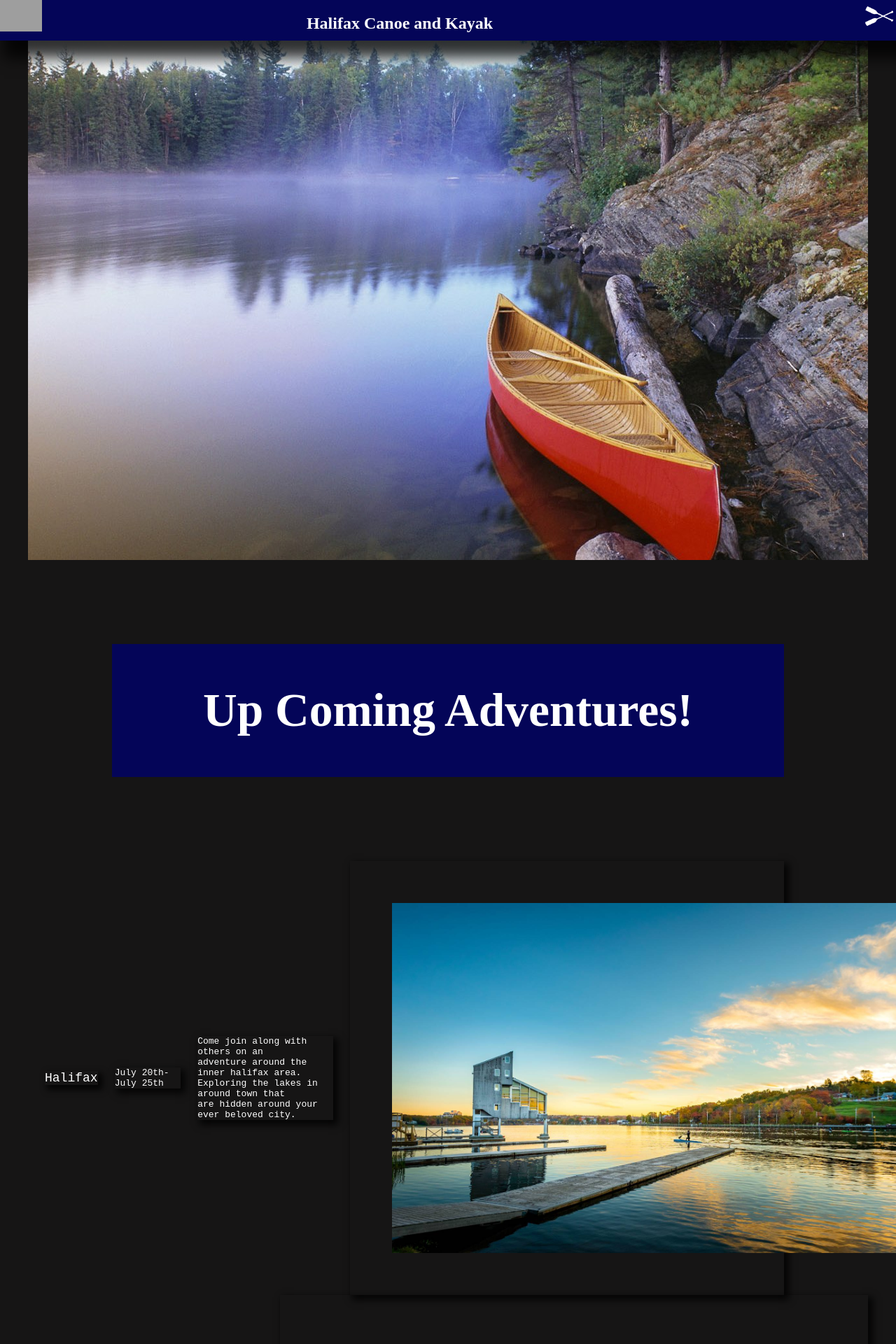
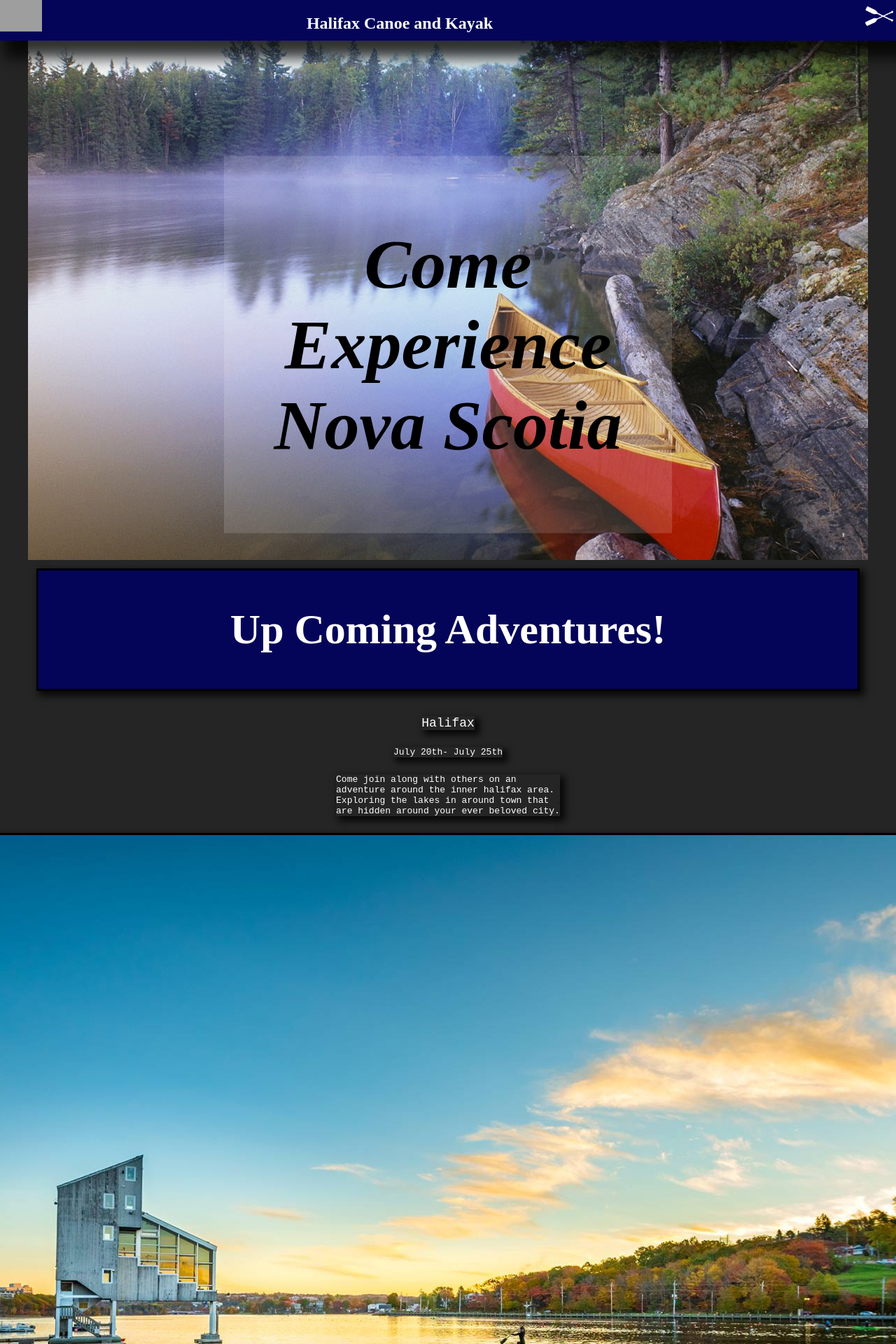
Before and after one commit to sdoull/https---github.com-sdoull-project1, a PHP site: page / in a window 1280 px wide; the page is wider, and only the part inside the window is pictured. Shown: the top 1920 px of that part at 70% size. Run offline with PHP 8.4, Linux system fonts and the light colour scheme; grey boxes are pictures that could not be loaded.

Commit message:
finished possibley

```diff
--- a/home.css
+++ b/home.css
@@ -17,6 +17,7 @@ html {
 
 h2 {
     color: white;
+    text-shadow: 2px, 4px, 4px, rgba(0, 0, 0, .8);
 
 }
 
@@ -45,7 +46,6 @@ h2 {
 }
 
 
-
 /*main contents*/
 .mainContents {
     width: 1200px;
@@ -64,10 +64,17 @@ h2 {
 }
 
 /* image text */
-.imgtxt1 {
-
-color: #ffffff;
-
+.overlay-text {
+    background-color: rgba(255, 255, 255, 0.134);
+    padding: 30px;
+    text-align: center;
+    position: absolute;
+    top: 75%;
+    right: 50%;
+    transform: translate(50%, -70%);
+    font-size: 50px;
+    font-style: italic;
+    color: rgb(0, 0, 0);
 
 }
 
@@ -88,29 +95,27 @@ color: #ffffff;
 }
 
 .trip {
-    background-color: rgb(22, 21, 21);
+    background-color: rgb(37, 37, 37);
+
 }
 
 
 
 
 .trip1img {
-    width: 500px;
-    height: 500px;
+
     box-shadow: 5px 5px 10px 2px rgba(0, 0, 0, .8);
-    border: #000000;
-    display: flex;
-    padding: 5%;
-    margin-right: 10%;
+    border: 3px solid #000000;
+    display: center;
+
 }
 
 #trip2img {
-    width: 50%;
-    height: 50%;
+    max-width: 100%;
+    height: auto;
     box-shadow: 5px 5px 10px 2px rgba(0, 0, 0, .8);
-    display: block;
-    padding: 10%;
-
+    border: 3px solid #000000;
+    display: center;
 
 }
 
@@ -120,12 +125,17 @@ color: #ffffff;
     color: #FFFFFF;
     display: flex;
     align-items: center;
+    flex-direction: column;
+
 
 }
 
 #trip1txt {
     margin: 2%;
     box-shadow: 5px 5px 10px 2px rgba(0, 0, 0, .8);
+    flex-direction: column;
+    align-items: center;
+
 }
 
 #trip1location {
@@ -133,6 +143,8 @@ color: #ffffff;
     display: flex;
     margin: 2%;
     box-shadow: 5px 5px 10px 2px rgba(0, 0, 0, .8);
+    flex-direction: column;
+
 }
 
 .trip2 {
@@ -141,11 +153,15 @@ color: #ffffff;
     color: #FFFFFF;
     display: flex;
     align-items: center;
-    position: relative;
+    flex-direction: column;
+
+
+
 }
 
 .trip1date {
     box-shadow: 5px 5px 10px 2px rgba(0, 0, 0, .8);
+    flex-direction: column;
 }
 
 .trip2date {
@@ -155,6 +171,7 @@ color: #ffffff;
 .trip2txt {
     margin: 2%;
     box-shadow: 5px 5px 10px 2px rgba(0, 0, 0, .8);
+    font-size: 15px;
 }
 
 #trip2location {
@@ -164,18 +181,23 @@ color: #ffffff;
 }
 
 .tripheader {
-    font-size: 45px;
+    font-size: 40px;
     display: flex;
     align-items: center;
     flex-direction: column;
     background-color: #040558;
-    margin: 10%;
+    margin: 1%;
+    box-shadow: 5px 5px 10px 2px rgba(0, 0, 0, .8);
+    border: 3px solid #000000;
+    text-shadow: 2px, 4px, 4px, rgba(0, 0, 0, .8);
 }
 
 .mainContents {
     padding: 0%;
+
 }
 
+/*burger menu*/
 .sidenav {
     height: 100%;
     /* 100% Full-height */
@@ -223,6 +245,13 @@ color: #ffffff;
     margin-left: 50px;
 }
 
+.button {
+    color: #ffffff;
+    background-color: #00a58d;
+    align-items: baseline;
+
+}
+
 
 /* On smaller screens, where height is less than 450px, change the style of the sidenav (less padding and a smaller font size) */
 @media screen and (max-height: 450px) {
@@ -234,3 +263,18 @@ color: #ffffff;
         font-size: 18px;
     }
 }
+
+
+
+@media screen and (max-width:768) {
+    .veiwport {
+        font-size: 10px;
+    }
+}
+
+@media screen and (max-width: 1200px) {
+    .veiwport {
+        width: 100%;
+    }
+
+}
--- a/index.html
+++ b/index.html
@@ -42,7 +42,9 @@
     <div class="mainContents">
         <div id="main-img" class="topBannerImg"><!--main page image and title-->
            <div>
-                <div id="imagetxt" class="imagetxt1">Come Expirence Nova Scotia</div>
+                <div id="imagetxt" class="overlay-text">
+                    <h1>Come Experience Nova Scotia</h1>
+                </div>
             </div>
         </div>
          <!-- End main-img -->
@@ -53,6 +55,7 @@
             <div id="trip1location" class="trip1">
                 Halifax
             </div>
+
             <div id="trip1date" class="trip1date">
                 July 20th- July 25th
             </div>
@@ -66,10 +69,12 @@
                 <img src="images/Lake-Banook-2.jpg" alt="paddle boarder on halifax/ Darthmouth Lake">
             </div>
         </div>
+        <button class="button">book Now!</button>
         <div id="trip2info" class="trip2">
             <div id="trip1location" class="trip2">
                 Annapolis Valley River
             </div>
+
             <div id="trip2date" class="trip2date">
                 June 15th-June 20th
             </div>
@@ -79,7 +84,7 @@
             <div id="trip2img" class="trip2">
                 <img src="images/a0cdc1f5c9bdaa4745e01fc7f9423142_large.jpg" alt="view of the annaoplis valley river">
             </div>
-        </div>
+        </div> <button class="button">book Now!</button>
     </div> <!-- End mainContents-->
 </body>
 
```
